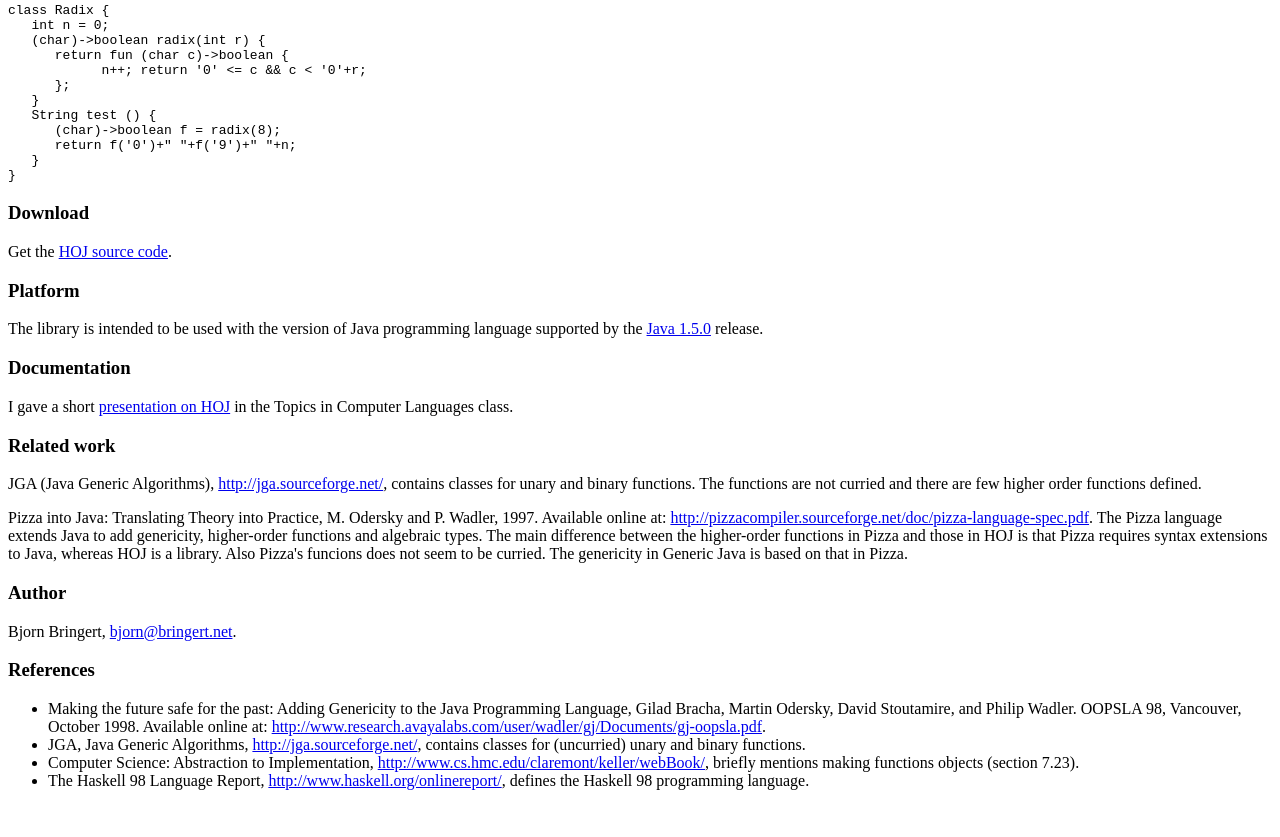
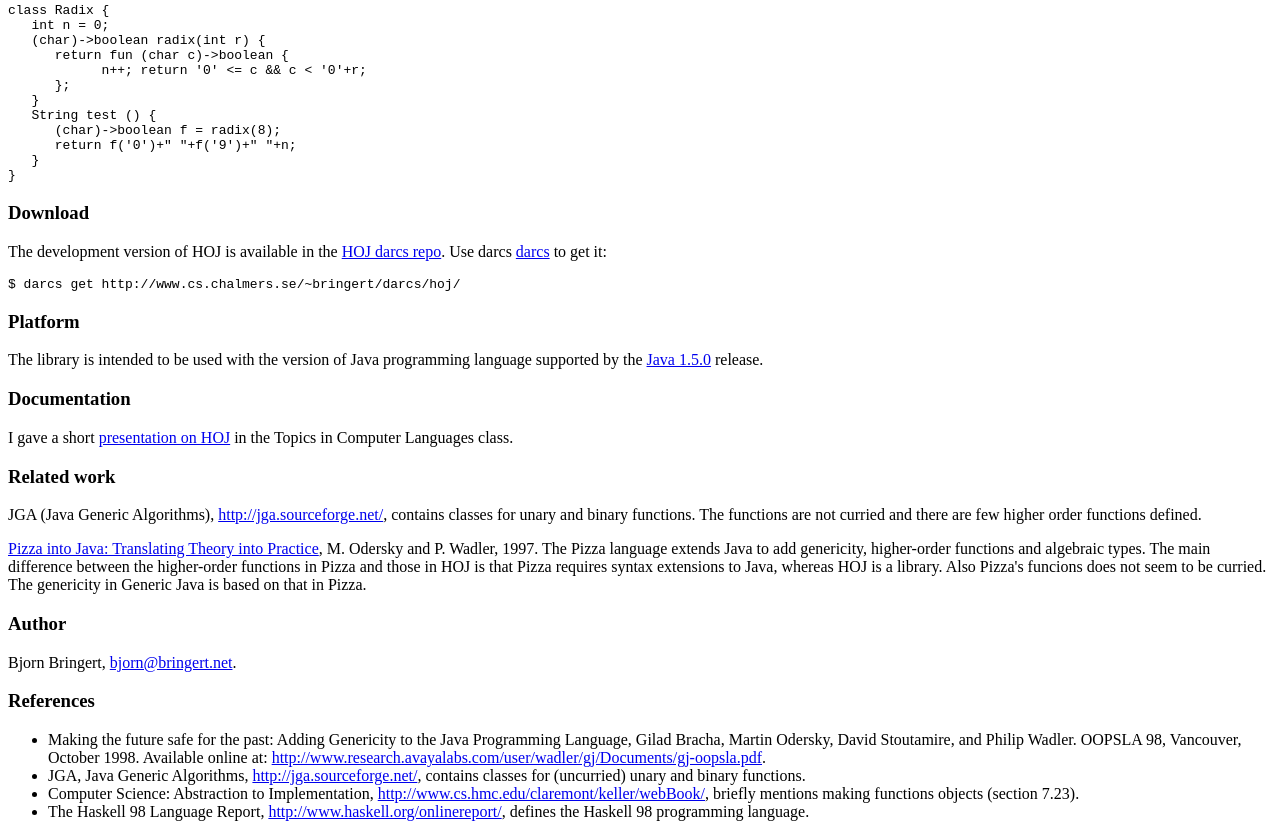
Before and after one commit to bringert/hoj, a plain HTML site: page index.html in a window 1280 px wide. Shown: the part 1528-2365 px from the top of the page. Before the commit the page ends 2334 px from the top, so only its background shows below. Drawn offline with Linux system fonts and the light colour scheme.

Commit message:
Added darcs repo to homepage.
darcs-hash:20050622151908-ea354-5a34c6fd052f5148740e59da238aa9d5ae0f3346

```diff
--- a/index.html
+++ b/index.html
@@ -138,7 +138,13 @@ class Radix {
 
 <h3>Download</h3>
 
-<p>Get the <a href="hoj-20040520.tar.gz">HOJ source code</a>.</p>
+<p>The development version of HOJ is available in the
+<a href="http://www.cs.chalmers.se/~bringert/darcs/hoj/">HOJ darcs repo</a>.
+Use darcs <a href="http://www.darcs.net/">darcs</a> to get it:</p>
+
+<pre>
+$ darcs get http://www.cs.chalmers.se/~bringert/darcs/hoj/
+</pre>
 
 <h3>Platform</h3>
 
@@ -151,7 +157,7 @@ release.
 
 <h3>Documentation</h3>
 
-<p>I gave a short <a href="hoj-topics-pres.pdf">presentation on HOJ</a>
+<p>I gave a short <a href="http://www.cs.chalmers.se/~bringert/hoj/hoj-topics-pres.pdf">presentation on HOJ</a>
 in the Topics in Computer Languages class.</p>
 
 <h3>Related work</h3>
@@ -165,9 +171,8 @@ curried and there are few higher order functions defined.
 </p>
 
 <p>
-Pizza into Java: Translating Theory into Practice, M. Odersky and P. Wadler,
-1997. Available online at:
-<a href="http://pizzacompiler.sourceforge.net/doc/pizza-language-spec.pdf">http://pizzacompiler.sourceforge.net/doc/pizza-language-spec.pdf</a>.
+<a href="http://pizzacompiler.sourceforge.net/doc/pizza-language-spec.pdf">Pizza into Java: Translating Theory into Practice</a>, M. Odersky and P. Wadler,
+1997.
 The Pizza language extends Java to add genericity, higher-order functions
 and algebraic types. The main difference between the higher-order functions
 in Pizza and those in HOJ is that Pizza requires syntax extensions to Java,
```
